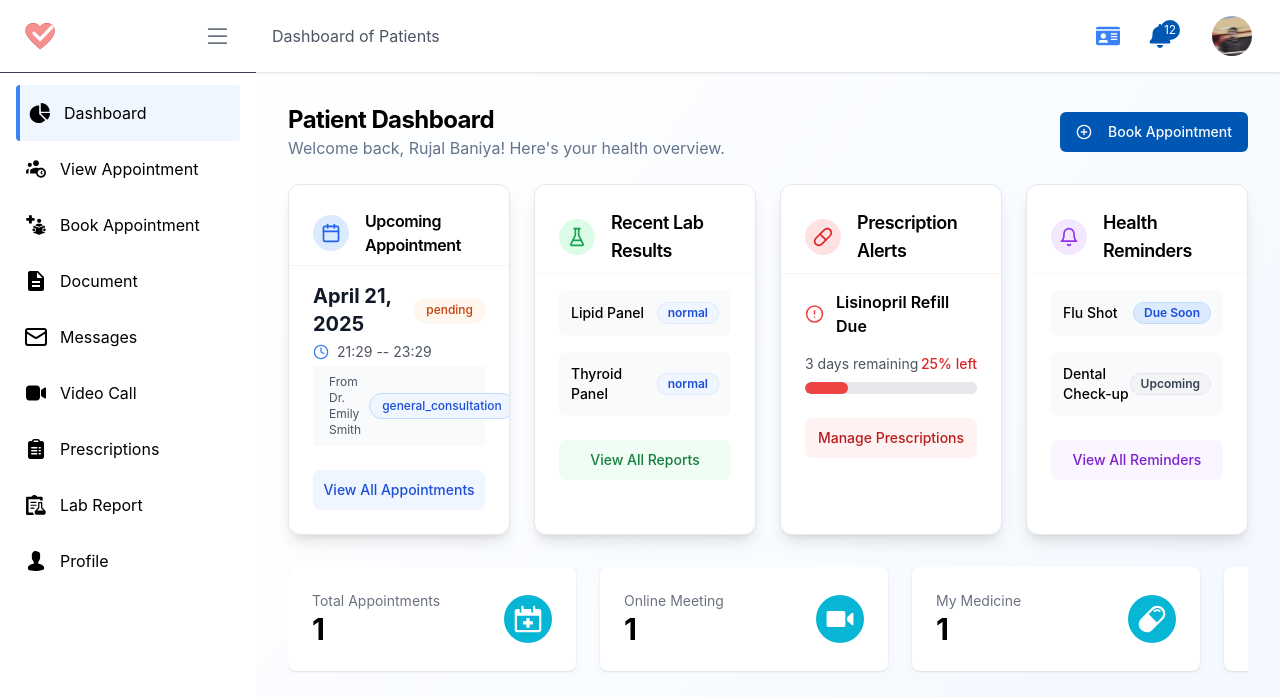
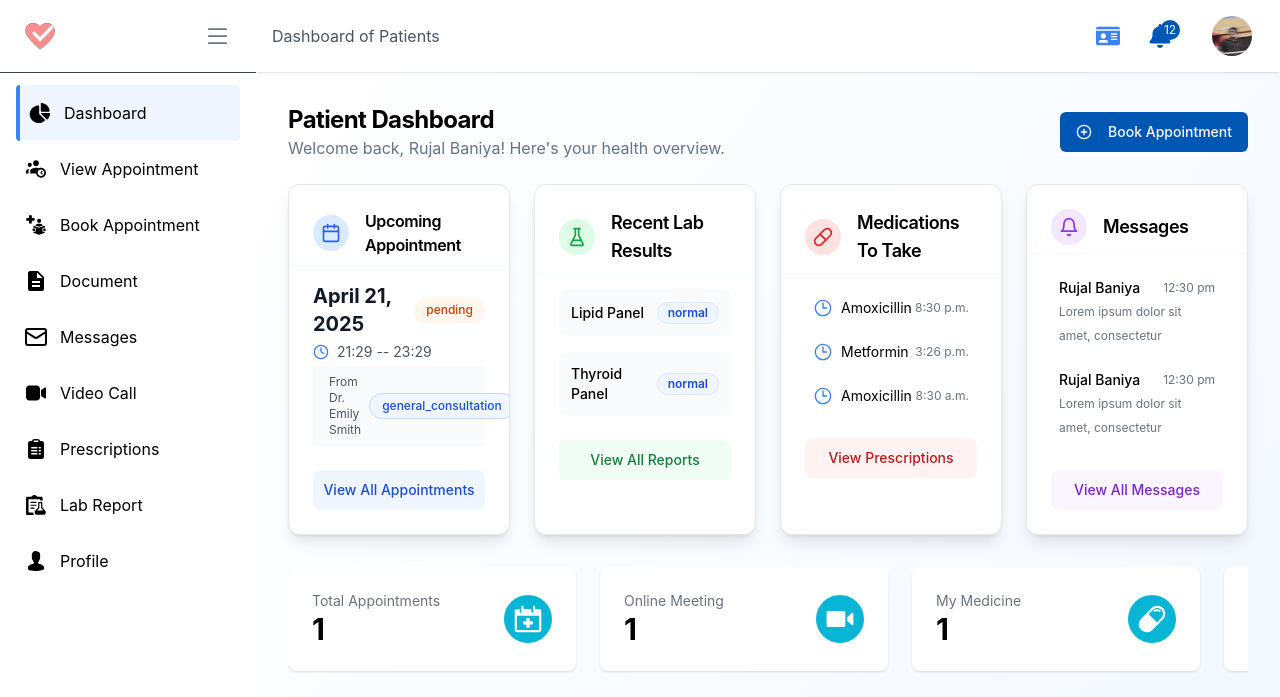
Before and after one commit to 0luv69/ClinicMng, a Django app: page /p/ in a window 1280 px wide. Shown: the top 697 px of the page. Run offline with Django 5.2, Linux system fonts and the light colour scheme; a user stored in the database is signed in; data comes from the database, SQL or seed files in the repository; both versions use the stored data as it was after the commit.

Commit message:
updated the dashboard & the prescription todays med

```diff
--- a/clinic/patient/models.py
+++ b/clinic/patient/models.py
@@ -175,6 +175,8 @@ class PrescriptionSchedule(models.Model):
                    )
     time         = models.TimeField()
 
+    had_taken    = models.BooleanField(default=False)
+
     class Meta:
         unique_together = ('prescription', 'time')
         ordering = ['time']
--- a/clinic/patient/urls.py
+++ b/clinic/patient/urls.py
@@ -21,7 +21,7 @@ urlpatterns = [
     path('join-v-call/', join_v_call, name='join_v_call'),
     path('lab-report/', labReport, name='labReport'),
     path('prescriptions/', prescriptions, name='prescriptions'),
-    path('message/', message, name='p-message'),
+    path('message/', message, name='message'),
     path('profile/', p_profile, name='profile'),
 
 
--- a/clinic/patient/views.py
+++ b/clinic/patient/views.py
@@ -85,9 +85,14 @@ def is_valid_file(uploaded_file, allowed_file_types=ALLOWED_FILE_TYPES_DOC, max_
 def patientDashboard(request: HttpRequest):
     profile: Profile = request.user.profile
 
+    # Get all schedules from all prescriptions for this profile
+    all_schedules = PrescriptionSchedule.objects.filter(
+        prescription__profile=profile
+    ).order_by('-time')
 
     context = {
         'profile': profile,
+        'todayMedications': all_schedules
     }
 
     return render(request, 'pages/patient/dashboard.html', context)
@@ -360,6 +365,7 @@ def prescriptions(request: HttpRequest):
 
         active_data = []
         history_data = []
+        todayMedications = []
 
         for pres in prescriptions:
             data = {
@@ -374,12 +380,24 @@ def prescriptions(request: HttpRequest):
                 "status": pres.status.capitalize(),
             }
 
+
+
             if pres.status == "active":
                 data.update({
                     "refillStatus": "Available",  # placeholder: can add logic here
                     "instructions": pres.medicine.instructions,
                     "sideEffects": pres.medicine.side_effects,
                 })
+
+                pre_shed: PrescriptionSchedule = PrescriptionSchedule.objects.filter(prescription=pres).all()
+                if pre_shed:
+                    for each_shed in pre_shed:
+                        todayMedications.append({
+                            "name": pres.medicine.name,
+                            "time": each_shed.time.strftime('%I:%M %p'),  # 12-hour format with AM/PM
+                            "taken": each_shed.had_taken,
+                        })
+
                 active_data.append(data)
             else:
                 data["reason"] = pres.notes or "Course ended"
@@ -387,7 +405,8 @@ def prescriptions(request: HttpRequest):
 
         merged_json_data = {
            'active_data' : json.dumps( active_data, cls=DjangoJSONEncoder),
-           'history_data' : json.dumps(history_data, cls=DjangoJSONEncoder)
+           'history_data' : json.dumps(history_data, cls=DjangoJSONEncoder),
+           'todayMedications' : json.dumps(todayMedications, cls=DjangoJSONEncoder)
         }
 
         context = {
--- a/clinic/templates/pages/doctor/D_base.html
+++ b/clinic/templates/pages/doctor/D_base.html
@@ -221,7 +221,7 @@
 
                         <!-- Message -->
                         <li class="menuListItems message-nav">
-                            <a href="{% url 'patient:p-message' %}"
+                            <a href="{% url 'patient:message' %}"
                                 class=" flex items-center py-4 text-black hover:bg-blue-50 rounded px-2 no-underline  hover:border-l-4 border-blue-500 ">
                                 <span class="mr-3">
                                     <svg xmlns="http://www.w3.org/2000/svg" class="h-6 w-6" fill="none"
--- a/clinic/templates/pages/patient/P_base.html
+++ b/clinic/templates/pages/patient/P_base.html
@@ -226,7 +226,7 @@
 
                         <!-- Message -->
                         <li class="menuListItems message-nav">
-                            <a href="{% url 'patient:p-message' %}"
+                            <a href="{% url 'patient:message' %}"
                                 class=" flex items-center py-4 text-black hover:bg-blue-50 rounded px-2 no-underline  hover:border-l-4 border-blue-500 ">
                                 <span class="mr-3">
                                     <svg xmlns="http://www.w3.org/2000/svg" class="h-6 w-6" fill="none"
--- a/clinic/templates/pages/patient/dashboard.html
+++ b/clinic/templates/pages/patient/dashboard.html
@@ -122,7 +122,6 @@
             </div>
             <div class="p-6 pt-4">
                 {% with last_2_reports=profile.lab_reports_profile.all|dictsortreversed:"report_date"|slice:":2" %}
-                    {% if last_2_reports %}
                     <div class="space-y-4">
                         {% for each_report in last_2_reports %}
                             <div class="flex items-center justify-between p-3 bg-gray-50 rounded-lg">
@@ -133,21 +132,22 @@
                                 </div>
                             </div>
 
-                            {% endfor %}
-                        </div>
-                    {% else %}
+                        {% empty %}
                             <p class="text-sm text-gray-600 my-1 ml-3 rounded-sm bg-gray-50 p-4">
                                 No lab results were found.
                                 Please check back later.
                             </p>
-                    {% endif %}
+
+
+                        {% endfor %}
+                    </div>
+                {% endwith %}
             </div>
             <div class="flex items-center p-6 pt-0">
                     <a href="{% url 'patient:labReport' %}"
                         class="inline-flex items-center justify-center gap-2 whitespace-nowrap text-sm font-medium transition-colors focus-visible:outline-none focus-visible:ring-2 focus-visible:ring-green-500 focus-visible:ring-offset-2 disabled:pointer-events-none disabled:opacity-50 bg-green-50 text-green-700 hover:bg-green-100 h-10 rounded-lg px-4 w-full">
                         View All Reports
                     </a>
-                {% endwith %}
             </div>
         </div>
 
@@ -163,36 +163,59 @@
                         <path d="m8.5 8.5 7 7"></path>
                     </svg>
                 </div>
-                <h3 class="tracking-tight text-lg font-semibold ">Prescription Alerts</h3>
+                <h3 class="tracking-tight text-lg font-semibold ">Medications To Take</h3>
             </div>
             <div class="p-6 pt-4">
                 <div class="space-y-4">
-                    <div class="flex items-center gap-3">
-                        <svg xmlns="http://www.w3.org/2000/svg" width="24" height="24" viewBox="0 0 24 24" fill="none"
-                            stroke="currentColor" stroke-width="2" stroke-linecap="round" stroke-linejoin="round"
-                            class="lucide lucide-circle-alert h-5 w-5 text-red-500">
-                            <circle cx="12" cy="12" r="10"></circle>
-                            <line x1="12" x2="12" y1="8" y2="12"></line>
-                            <line x1="12" x2="12.01" y1="16" y2="16"></line>
+                    <div class="space-y-2">
+                        {% for each_med in todayMedications|slice:":3" %}
+                            <div class="flex items-center justify-between p-2 rounded hover:bg-gray-50">
+                                <div class="flex items-center">
+
+                                    {% if each_med.had_taken %}
+                                        <svg id="Validation_Check_Circle_24" class="h-5 w-5 text-green-500 mr-2" fill="currentcolor" stroke="currentcolor" viewBox="0 0 24 24" xmlns="http://www.w3.org/2000/svg" xmlns:xlink="http://www.w3.org/1999/xlink">
+                                            <g transform="matrix(1.43 0 0 1.43 12 12)">
+                                            <g style="">
+                                            <g transform="matrix(1 0 0 1 -0.5 0.5)">
+                                            <path style=" stroke-width: 1; stroke-dasharray: none; stroke-linecap: round; stroke-dashoffset: 0; stroke-linejoin: round; stroke-miterlimit: 4; fill: none; fill-rule: nonzero; opacity: 1;" transform=" translate(-6.5, -7.5)" d="M 12.0524 6 C 12.1813 6.47821 12.25 6.98107 12.25 7.5 C 12.25 10.6756 9.67564 13.25 6.5 13.25 C 3.32436 13.25 0.75 10.6756 0.75 7.5 C 0.75 4.32436 3.32436 1.75 6.5 1.75 C 6.9459 1.75 7.37994 1.80075 7.79667 1.8968" stroke-linecap="round"></path>
+                                            </g>
+                                            <g transform="matrix(1 0 0 1 1 -1.5)">
+                                            <path style=" stroke-width: 1; stroke-dasharray: none; stroke-linecap: round; stroke-dashoffset: 0; stroke-linejoin: round; stroke-miterlimit: 4; fill: none; fill-rule: nonzero; opacity: 1;" transform=" translate(-8, -5.5)" d="M 4 6.5 L 6.90909 9.5 C 8.278 5.56771 9.41805 3.84218 12 1.5" stroke-linecap="round"></path>
+                                            </g>
+                                            </g>
+                                            </g>
                                         </svg>
-                        <span class="text-base font-semibold">Lisinopril Refill Due</span>
+                                    {% else %}
+                                        <svg id="Clock_24" class="h-5 w-5 text-blue-500 mr-2" fill="currentColor" viewBox="0 0 24 24" xmlns="http://www.w3.org/2000/svg" xmlns:xlink="http://www.w3.org/1999/xlink">
+                                            <g transform="matrix(0.83 0 0 0.83 12 12)">
+                                                <path style="stroke: none; stroke-width: 1; stroke-dasharray: none; stroke-linecap: butt; stroke-dashoffset: 0; stroke-linejoin: miter; stroke-miterlimit: 4; fill-rule: nonzero; opacity: 1;" transform=" translate(-16, -16)" d="M 16 4 C 9.382813 4 4 9.382813 4 16 C 4 22.617188 9.382813 28 16 28 C 22.617188 28 28 22.617188 28 16 C 28 9.382813 22.617188 4 16 4 Z M 16 6 C 21.535156 6 26 10.464844 26 16 C 26 21.535156 21.535156 26 16 26 C 10.464844 26 6 21.535156 6 16 C 6 10.464844 10.464844 6 16 6 Z M 15 8 L 15 17 L 22 17 L 22 15 L 17 15 L 17 8 Z" stroke-linecap="round"></path>
+                                            </g>
+                                        </svg>
+
+                                    {% endif %}
+
+
+
+                                    <span class="text-sm">{{ each_med.prescription.medicine.name }}</span>
                                 </div>
-                    <div class="flex flex-col gap-2">
-                        <div class="flex justify-between">
-                            <p class="text-sm text-gray-600">3 days remaining</p>
-                            <p class="text-sm font-medium text-red-600">25% left</p>
+                                <div class="text-xs text-gray-500">{{ each_med.time }}</div>
                             </div>
-                        <div class="relative w-full overflow-hidden rounded-full bg-gray-200 h-3">
-                            <div class="h-full w-1/4 bg-red-500 rounded-full"></div>
-                        </div>
+
+                        {% empty %}
+                            <p class="text-sm text-gray-600 my-1 ml-3 rounded-sm bg-gray-50 p-4">
+                                No medications were found.
+                                Please check back later.
+                            </p>
+
+                        {% endfor %}
                     </div>
                 </div>
             </div>
             <div class="flex items-center p-6 pt-0">
-                <button
+                <a href="{% url 'patient:prescriptions' %}"
                     class="inline-flex items-center justify-center gap-2 whitespace-nowrap text-sm font-medium transition-colors focus-visible:outline-none focus-visible:ring-2 focus-visible:ring-red-500 focus-visible:ring-offset-2 disabled:pointer-events-none disabled:opacity-50 bg-red-50 text-red-700 hover:bg-red-100 h-10 rounded-lg px-4 w-full">
-                    Manage Prescriptions
-                </button>
+                    View Prescriptions
+                </a>
             </div>
         </div>
 
@@ -208,31 +231,40 @@
                         <path d="M10.3 21a1.94 1.94 0 0 0 3.4 0"></path>
                     </svg>
                 </div>
-                <h3 class="tracking-tight text-lg font-semibold ">Health Reminders</h3>
+                <h3 class="tracking-tight text-lg font-semibold ">Messages</h3>
             </div>
             <div class="p-6 pt-4">
-                <div class="space-y-4">
-                    <div class="flex items-center justify-between p-3 bg-gray-50 rounded-lg">
-                        <span class="text-sm font-medium">Flu Shot</span>
-                        <div
-                            class="inline-flex items-center rounded-full border px-2.5 py-0.5 text-xs font-semibold transition-colors focus:outline-none focus:ring-2 focus:ring-offset-2 bg-blue-100 text-blue-700 border-blue-200">
-                            Due Soon
+                <div class="space-y-2">
+                    <div class="flex-col items-start justify-between p-2 rounded hover:bg-gray-50">
+                        <div class="flex items-center justify-between ">
+                            <span class="text-sm font-medium">Rujal Baniya</span>
+                            <div class="text-xs text-gray-500"> 12:30 pm</div>
                         </div>
+
+                        <span class="text-xs text-gray-500">
+                            {{ "Lorem ipsum dolor sit amet, consectetur adipiscing elit. Sed do eiusmod tempor incididunt ut labore et dolore magna aliqua."|slice:":40" }}
+                        </span>
                     </div>
-                    <div class="flex items-center justify-between p-3 bg-gray-50 rounded-lg">
-                        <span class="text-sm font-medium">Dental Check-up</span>
-                        <div
-                            class="inline-flex items-center rounded-full border px-2.5 py-0.5 text-xs font-semibold transition-colors focus:outline-none focus:ring-2 focus:ring-offset-2 bg-gray-100 text-gray-700 border-gray-200">
-                            Upcoming
+
+
+                    <div class="flex-col items-start justify-between p-2 rounded hover:bg-gray-50">
+                        <div class="flex items-center justify-between ">
+                            <span class="text-sm font-medium">Rujal Baniya</span>
+                            <div class="text-xs text-gray-500"> 12:30 pm</div>
                         </div>
+
+                        <span class="text-xs text-gray-500">
+                            {{ "Lorem ipsum dolor sit amet, consectetur adipiscing elit. Sed do eiusmod tempor incididunt ut labore et dolore magna aliqua."|slice:":40" }}
+                        </span>
                     </div>
+
                 </div>
             </div>
             <div class="flex items-center p-6 pt-0">
-                <button
+                <a href="{% url 'patient:message' %}"
                     class="inline-flex items-center justify-center gap-2 whitespace-nowrap text-sm font-medium transition-colors focus-visible:outline-none focus-visible:ring-2 focus-visible:ring-purple-500 focus-visible:ring-offset-2 disabled:pointer-events-none disabled:opacity-50 bg-purple-50 text-purple-700 hover:bg-purple-100 h-10 rounded-lg px-4 w-full">
-                    View All Reminders
-                </button>
+                    View All Messages
+                </a>
             </div>
         </div>
 
```
Also changed, not shown: clinic/templates/pages/patient/prescriptions.html (+8 -5 lines), clinic/db.sqlite3, clinic/patient/migrations/0015_prescriptionschedule_had_taken.py (added). Lines whose indentation alone changed are shown as unchanged.
